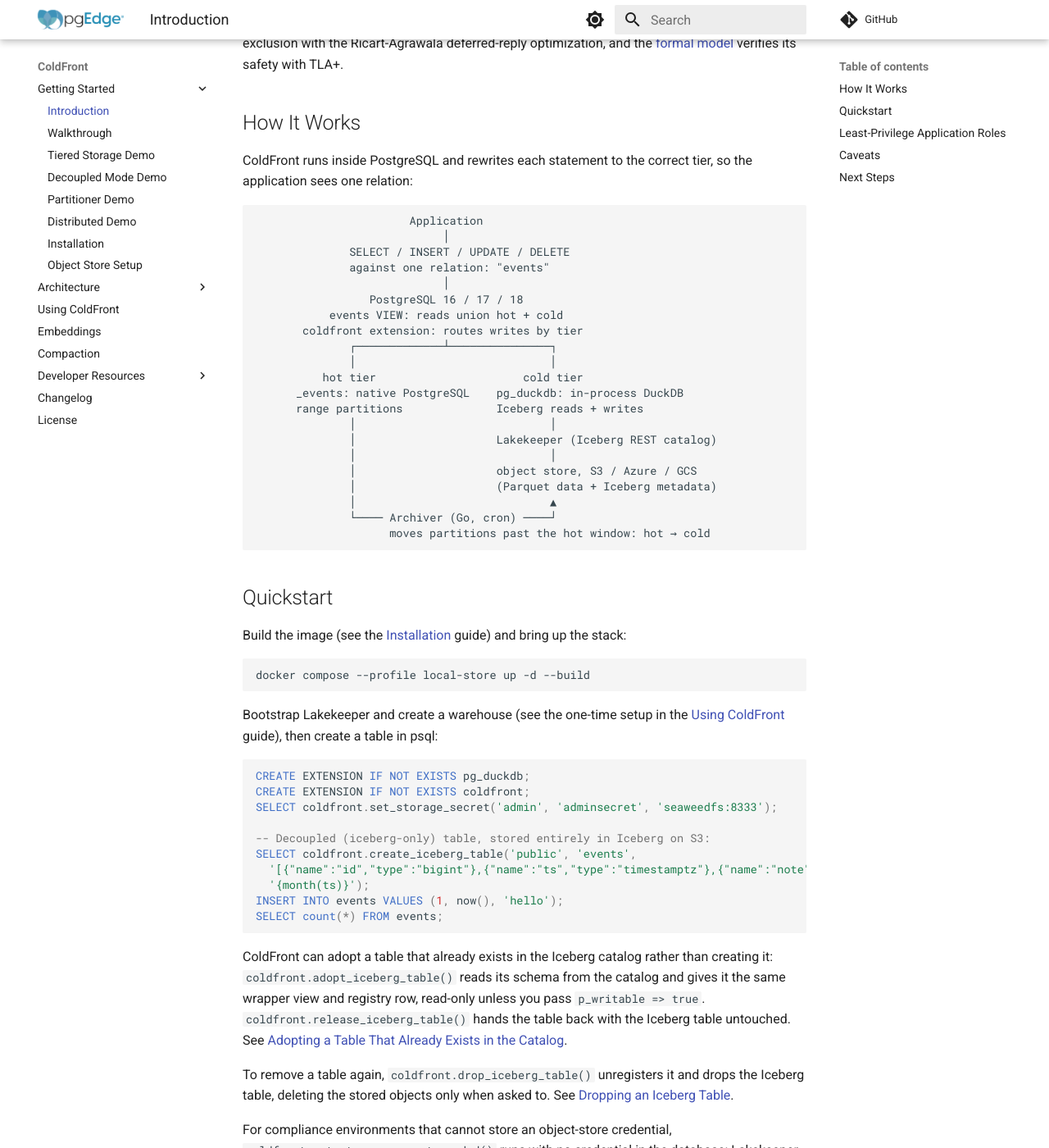
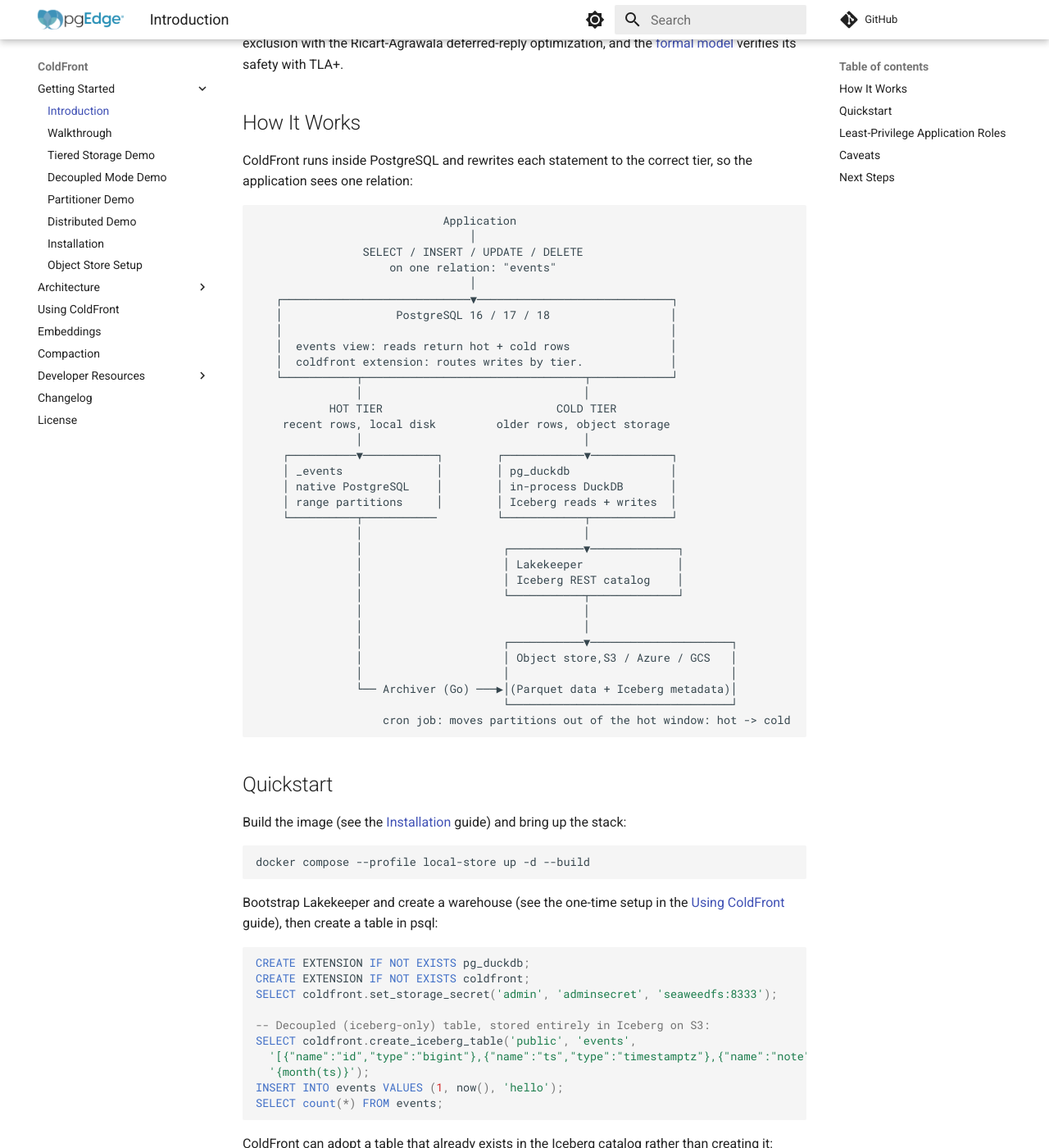
Before and after one commit to pgEdge/coldfront, an MkDocs documentation site: the page built from docs/index.md, in a window 1280 px wide and 1400 px high, scrolled down 800 px. Shown: the whole window at 82% size. Built offline with MkDocs 1.6.1 and Material for MkDocs 9.7.7, drawn with Linux system fonts in a browser that asks for light colours; comment, search, counter and statistics services are not loaded.

Commit message:
Update architecture diagram in index.md
Update architecture diagram in index.md

````diff
--- a/docs/index.md
+++ b/docs/index.md
@@ -40,27 +40,39 @@ ColdFront runs inside PostgreSQL and rewrites each statement to the correct
 tier, so the application sees one relation:
 
 ```text
-                       Application
-                            │
-              SELECT / INSERT / UPDATE / DELETE
-              against one relation: "events"
-                            │
-                 PostgreSQL 16 / 17 / 18
-           events VIEW: reads union hot + cold
-       coldfront extension: routes writes by tier
-              ┌─────────────┴───────────────┐
-              │                             │
-          hot tier                      cold tier
-      _events: native PostgreSQL    pg_duckdb: in-process DuckDB
-      range partitions              Iceberg reads + writes
-              │                             │
-              │                     Lakekeeper (Iceberg REST catalog)
-              │                             │
-              │                     object store, S3 / Azure / GCS
-              │                     (Parquet data + Iceberg metadata)
-              │                             ▲
-              └──── Archiver (Go, cron) ────┘
-                    moves partitions past the hot window: hot → cold
+                            Application
+                                │
+                SELECT / INSERT / UPDATE / DELETE
+                    on one relation: "events"
+                                │
+   ┌────────────────────────────▼─────────────────────────────┐
+   │                 PostgreSQL 16 / 17 / 18                  │
+   │                                                          │
+   │  events view: reads return hot + cold rows               │
+   │  coldfront extension: routes writes by tier.             │
+   └───────────┬─────────────────────────────────┬────────────┘
+               │                                 │
+           HOT TIER                          COLD TIER
+    recent rows, local disk         older rows, object storage
+               │                                 │
+    ┌──────────▼───────────┐        ┌────────────▼────────────┐
+    │ _events              │        │ pg_duckdb               │
+    │ native PostgreSQL    │        │ in-process DuckDB       │
+    │ range partitions     │        │ Iceberg reads + writes  │
+    └──────────┬───────────         └────────────┬────────────┘
+               │                                 │
+               │                     ┌───────────▼─────────────┐
+               │                     │ Lakekeeper              │
+               │                     │ Iceberg REST catalog    │
+               │                     └───────────┬─────────────┘
+               │                                 │
+               │                                 │
+               │                     ┌───────────▼─────────────────────┐
+               │                     │ Object store,S3 / Azure / GCS   │
+               │                     │                                 │
+               └── Archiver (Go) ───▶│(Parquet data + Iceberg metadata)│
+                                     └─────────────────────────────────┘
+                   cron job: moves partitions out of the hot window: hot -> cold
 ```
 
 ## Quickstart
````
